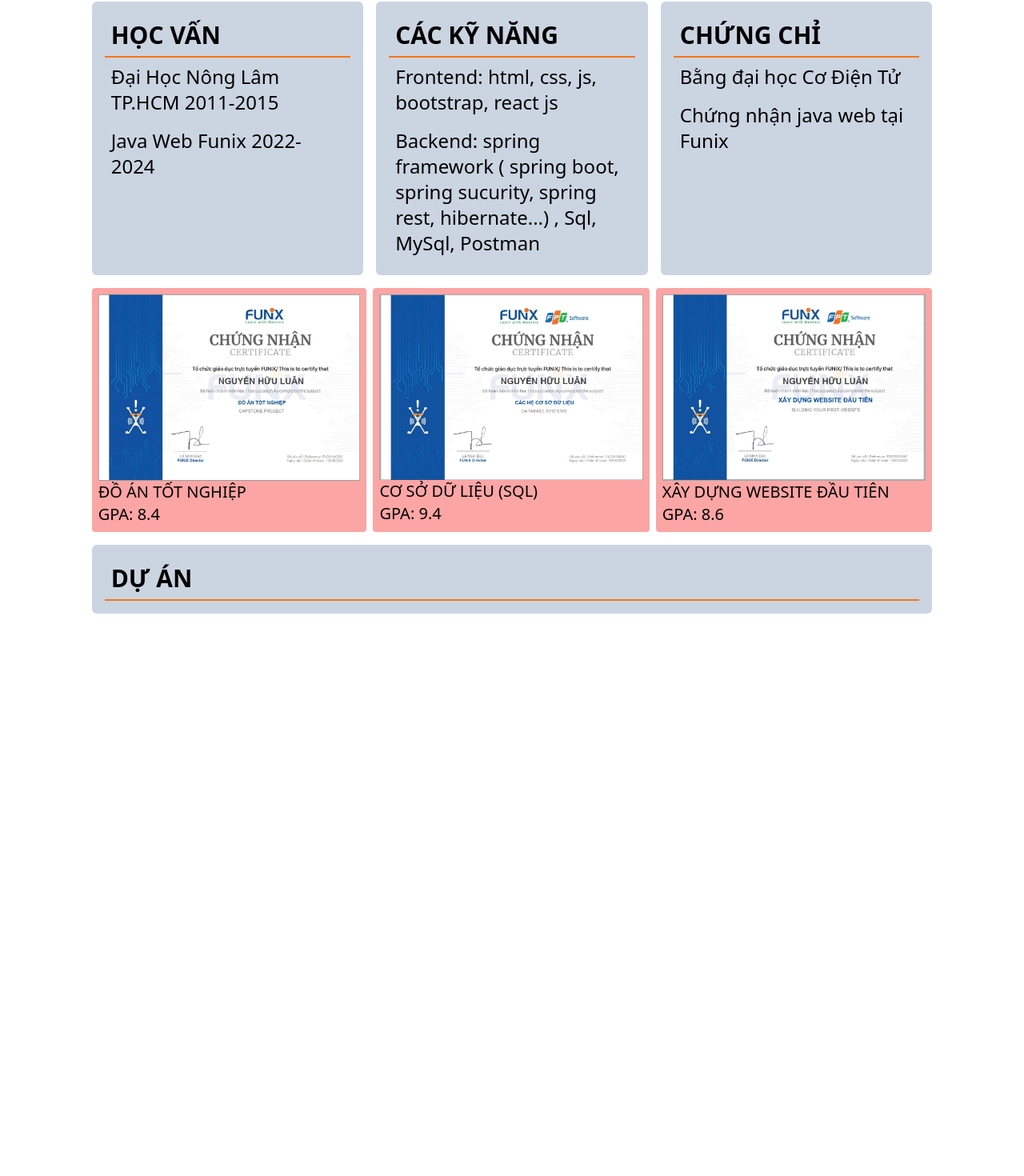
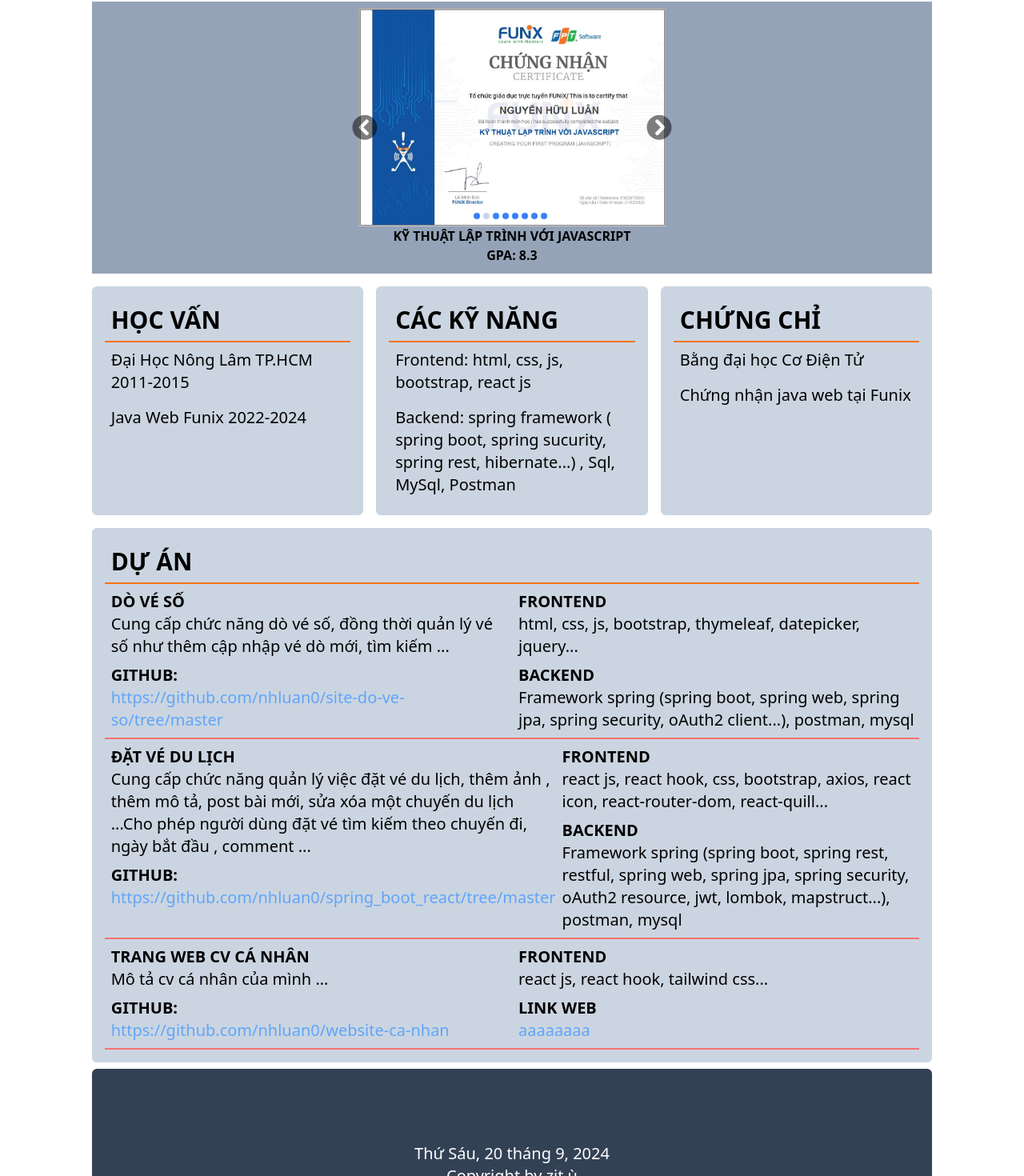
Before and after one commit to nhluan0/website-ca-nhan, a React (Vite) app in the folder web_ca_nhan_nguyen_huu_luan/: page / in a window 1280 px wide. Shown: the part 430-1900 px from the top of the page at 80% size. Before the commit the page ends 1205 px from the top, so only its background shows below. Built offline with nearby package versions, Linux system fonts and the light colour scheme.

Commit message:
add lan 2

```diff
--- a/web_ca_nhan_nguyen_huu_luan/src/App.jsx
+++ b/web_ca_nhan_nguyen_huu_luan/src/App.jsx
@@ -1,17 +1,15 @@
 import './App.css'
-import Education from './components/body/Education'
-import Projects from './components/body/Projects'
+import Body from './components/body/Body'
+import Footer from './components/footer/Footer'
 
-import SlideCertification from './components/body/SlideCertification'
 import PersonalInfor from './components/header/PersonalInfor'
 
 function App() {
   return (
     <div className="xl:w-10/12 mx-auto relative">
       <PersonalInfor />
-      <Education />
-      <SlideCertification />
-      <Projects />
+      <Body />
+      <Footer />
     </div>
   )
 }
--- /dev/null
+++ b/web_ca_nhan_nguyen_huu_luan/src/components/body/Body.jsx
@@ -0,0 +1,15 @@
+import Education from './Education'
+import SlideCertification from './SlideCertification'
+import Projects from './Projects'
+
+const Body = () => {
+  return (
+    <>
+      <SlideCertification />
+      <Education />
+      <Projects />
+    </>
+  )
+}
+
+export default Body
--- a/web_ca_nhan_nguyen_huu_luan/src/components/body/Education.jsx
+++ b/web_ca_nhan_nguyen_huu_luan/src/components/body/Education.jsx
@@ -14,7 +14,7 @@ const Education = () => {
                 item.content.length > 0 &&
                 item?.content.map((it, idx) => {
                   return (
-                    <div className="p-2 text-2xl" key={idx}>
+                    <div className="p-2 text-xl" key={idx}>
                       {it}
                     </div>
                   )
--- a/web_ca_nhan_nguyen_huu_luan/src/components/body/Projects.jsx
+++ b/web_ca_nhan_nguyen_huu_luan/src/components/body/Projects.jsx
@@ -1,11 +1,56 @@
-import React from 'react'
+import { dataProject } from './data'
 
 const Projects = () => {
   return (
-    <div className="bg-slate-300 rounded-md  p-4 m-2">
+    <div className="bg-slate-300 rounded-md  p-4 m-2 whitespace-normal">
       <h1 className="text-3xl  uppercase p-2 font-bold  border-solid border-b-2 border-b-orange-500">
         Dự Án
       </h1>
+      {dataProject &&
+        dataProject.length > 0 &&
+        dataProject.map((data, index) => {
+          return (
+            <div
+              key={index}
+              className="flex sm:flex-col lgluan:flex-row border-solid border-b-2 border-b-red-400 text-xl"
+            >
+              <div className=" basis-1/2 pl-2 pb-2">
+                <h2 className="pt-2">{data?.name}</h2>
+                <div> {data?.description}</div>
+                <div>
+                  <h2 className="pt-2">Github:</h2>
+                  <a
+                    href={data?.github}
+                    target="_blank"
+                    className="text-blue-400"
+                  >
+                    {data?.github}
+                  </a>
+                </div>
+              </div>
+              <div className="basis-1/2 pl-2 pb-2">
+                <h2 className="pt-2">Frontend</h2> {data?.Frontend}
+                {data?.Backend && (
+                  <div>
+                    <h2 className="pt-2">Backend</h2> {data?.Backend}
+                  </div>
+                )}
+                {data?.linkWeb && (
+                  <div>
+                    <h2 className="pt-2">Link web</h2>{' '}
+                    <a
+                      href={data?.linkWeb}
+                      target="_blank"
+                      className="text-blue-400"
+                    >
+                      {data?.linkWeb}
+                    </a>
+                  </div>
+                )}
+              </div>
+            </div>
+          )
+        })}
     </div>
   )
 }
--- a/web_ca_nhan_nguyen_huu_luan/src/components/body/SlideCertification.jsx
+++ b/web_ca_nhan_nguyen_huu_luan/src/components/body/SlideCertification.jsx
@@ -1,52 +1,32 @@
-import { useEffect, useState } from 'react'
+import { useEffect, useRef, useState } from 'react'
 import { dataCertification } from './data'
 import ModalCertification from './ModalCertification'
+import { FaChevronCircleLeft, FaChevronCircleRight } from 'react-icons/fa'
 
 const SlideCertification = () => {
-  const [dataFilter, setDataFilter] = useState([])
   const [index, setIndex] = useState(0)
   const [openModal, setOpenModal] = useState(false)
   const [dataModal, setDataModal] = useState({})
-
-  useEffect(() => {
-    const initialItems = dataCertification.slice(0, 3)
-    setDataFilter(initialItems)
-  }, [])
+  const ref = useRef()
 
   useEffect(() => {
     const interval = setInterval(() => {
-      const length = dataCertification.length
-      let newIndex = index + 1
-
-      if (newIndex >= length) {
-        newIndex = 0
-      }
-
-      let certification = []
-      if (length - newIndex >= 3) {
-        certification = dataCertification.slice(newIndex, newIndex + 3)
-      } else {
-        const remainingItems = length - newIndex
-        certification = [
-          ...dataCertification.slice(newIndex, length),
-          ...dataCertification.slice(0, 3 - remainingItems),
-        ]
-      }
-
-      setDataFilter(certification)
-      setIndex(newIndex)
+      setIndex((prevIndex) =>
+        prevIndex >= dataCertification.length - 1 ? 0 : prevIndex + 1
+      )
     }, 3000)
 
     return () => clearInterval(interval)
-  }, [index])
+  }, [])
 
   const handleOpenModal = (id) => {
     setOpenModal(true)
     const data = dataCertification.filter((e) => e.id === id)
+    let halfHeight = ref.current.getBoundingClientRect().height * 1.5
+
     // cuon to top
     window.scrollTo({
-      top: 0,
-      left: 0,
+      top: halfHeight,
       behavior: 'smooth',
     })
     setDataModal(data[0])
@@ -56,7 +36,7 @@ const SlideCertification = () => {
     setOpenModal(false)
   }
   return (
-    <>
+    <div className="m-2 ">
       {openModal && dataModal && (
         <ModalCertification
           dataModal={dataModal}
@@ -64,28 +44,73 @@ const SlideCertification = () => {
         />
       )}
 
-      <div className="relative overflow-hidden w-full">
-        <div className="flex  gap-2 p-2 sm:flex-col lg:flex-row">
-          {dataFilter &&
-            dataFilter.length > 0 &&
-            dataFilter.map((item) => {
-              return (
-                <div
-                  onClick={() => handleOpenModal(item.id)}
-                  className="card rounded bg-red-300 p-2 cursor-pointer"
+      <div className="relative overflow-hidden w-full bg-slate-400">
+        <div className="relative flex justify-center " ref={ref}>
+          {dataCertification &&
+            dataCertification.length > 0 &&
+            dataCertification.map(
+              (item, idx) =>
+                index === idx && (
+                  <div
+                    className=" relative rounded  p-2"
+                    key={item.id}
+                    style={{
+                      transition: 'transform 0.5s ease-in-out',
+                      height: '340px',
+                    }}
+                  >
+                    <div
+                      onClick={() => handleOpenModal(item.id)}
+                      className="cursor-pointer"
+                    >
+                      <img src={item.src} alt={item.subject} className="w-96" />
+                    </div>
+                    <h3 className="text-center">{item.subject}</h3>
+                    {item?.gpa && (
+                      <h3 className="text-center">GPA: {item?.gpa}</h3>
+                    )}
+                    <FaChevronCircleLeft
+                      className="absolute size-8 top-1/2 left-0 z-10
+                       opacity-50 cursor-pointer hover:opacity-35"
+                      style={{ transform: 'translate(0%,-90%)' }}
+                      onClick={() =>
+                        setIndex((prevIndex) =>
+                          prevIndex == 0
+                            ? dataCertification.length - 1
+                            : prevIndex - 1
+                        )
+                      }
+                    />
+                    <FaChevronCircleRight
+                      className="absolute hover:opacity-35 top-1/2 right-0
+                      size-8 z-10 opacity-50 cursor-pointer"
+                      style={{ transform: 'translate(0%,-90%)' }}
+                      onClick={() =>
+                        setIndex((prevIndex) =>
+                          prevIndex >= dataCertification.length - 1
+                            ? 0
+                            : prevIndex + 1
+                        )
+                      }
+                    />
+                  </div>
+                )
+            )}
+
+          <div className="absolute bottom-16 z-10 flex pb-1">
+            {dataCertification &&
+              dataCertification.length > 0 &&
+              dataCertification.map((item, idx) => (
+                <button
                   key={item.id}
-                >
-                  <div>
-                    <img src={item.src} alt={item.subject} className="" />
-                  </div>
-                  <h2 className="">{item.subject}</h2>
-                  {item?.gpa && <h2>GPA: {item?.gpa}</h2>}
-                </div>
-              )
-            })}
+                  className={index == idx ? 'bg-slate-300' : 'bg-blue-500'}
+                  onClick={() => setIndex(idx)}
+                ></button>
+              ))}
+          </div>
         </div>
       </div>
-    </>
+    </div>
   )
 }
 
--- a/web_ca_nhan_nguyen_huu_luan/src/components/body/data.js
+++ b/web_ca_nhan_nguyen_huu_luan/src/components/body/data.js
@@ -18,24 +18,6 @@ export const dataHocVan = [
 
 export const dataCertification = [
   {
-    id: 8,
-    subject: 'Chứng nhận Java Developer',
-    src: '../../image/chungchi/cc_Java_developer.jpg',
-    gpa: '',
-  },
-  {
-    id: 7,
-    subject: 'Đồ án tốt nghiệp',
-    src: '/image/chungchi/cc_do_an_tot_nghiep.jpg',
-    gpa: 8.4,
-  },
-  {
-    id: 5,
-    subject: 'Cơ sở dữ liệu (SQL)',
-    src: '/image/chungchi/cc_co_so_du_lieu_SQL.jpg',
-    gpa: 9.4,
-  },
-  {
     id: 1,
     subject: 'Xây dựng website đầu tiên',
     src: '../../image/chungchi/cc_xay_dung_web.jpg',
@@ -48,23 +30,41 @@ export const dataCertification = [
     gpa: 8.3,
   },
   {
+    id: 3,
+    subject: 'Lập trình hướng đối tượng bằng java',
+    src: '/image/chungchi/cc_java.jpg',
+    gpa: 7.7,
+  },
+  {
     id: 4,
     subject: 'Cấu trúc dữ liệu và giải thuật',
     src: '/image/chungchi/cc_giai_thuat_cau_truc_du_lieu.jpg',
     gpa: 8.2,
   },
   {
-    id: 3,
-    subject: 'Lập trình hướng đối tượng bằng java',
-    src: '/image/chungchi/cc_java.jpg',
-    gpa: 7.7,
+    id: 5,
+    subject: 'Cơ sở dữ liệu (SQL)',
+    src: '/image/chungchi/cc_co_so_du_lieu_SQL.jpg',
+    gpa: 9.4,
   },
-
   {
     id: 6,
     subject: 'Ứng dụng web (Java)',
     src: '/image/chungchi/cc_ung_dung_web_java.jpg',
     gpa: 7.5,
+  },
+  {
+    id: 7,
+    subject: 'Đồ án tốt nghiệp',
+    src: '/image/chungchi/cc_do_an_tot_nghiep.jpg',
+    gpa: 8.4,
+  },
+
+  {
+    id: 8,
+    subject: 'Chứng nhận Java Developer',
+    src: '../../image/chungchi/cc_Java_developer.jpg',
+    gpa: '',
   },
 ]
 
@@ -73,35 +73,28 @@ export const dataProject = [
     name: 'Dò Vé Số',
     description:
       'Cung cấp chức năng dò vé số, đồng thời quản lý vé số như thêm cập nhập vé dò mới, tìm kiếm ...',
-    Frontend:
-      'Frontend: html, css, bootstrap, thymeleaf, datapicker, jquery...',
+    Frontend: 'html, css, js, bootstrap, thymeleaf, datepicker, jquery...',
     Backend:
-      'Framework spring (spring boot, spring web, spring jpa, spring security, oAuth2 client, hibetnate...), postman, mysql',
+      'Framework spring (spring boot, spring web, spring jpa, spring security, oAuth2 client...), postman, mysql',
     github: 'https://github.com/nhluan0/site-do-ve-so/tree/master',
   },
+
   {
     name: 'Đặt vé du lịch',
     description:
       'Cung cấp chức năng quản lý việc đặt vé du lịch, thêm ảnh , thêm mô tả, post bài mới, sửa xóa một chuyến du lịch ...Cho phép người dùng đặt vé tìm kiếm theo chuyến đi, ngày bắt đầu , comment ...',
-    Frontend: 'Frontend:  react js, react hook, css, bootstrap...',
+    Frontend:
+      'react js, react hook, css, bootstrap, axios, react icon, react-router-dom, react-quill...',
     Backend:
-      'Framework spring (spring boot, spring rest, restful, spring web, spring jpa, spring security, oAuth2 resource, hibetnate , jwt, lombok, mapstruct...), postman, mysql',
-    github: 'https://github.com/nhluan0/site-do-ve-so/tree/master',
-  },
-  {
-    name: 'Đặt vé du lịch',
-    description:
-      'Cung cấp chức năng quản lý việc đặt vé du lịch, thêm ảnh , thêm mô tả, post bài mới, sửa xóa một chuyến du lịch ...Cho phép người dùng đặt vé tìm kiếm theo chuyến đi, ngày bắt đầu , comment ...',
-    Frontend: 'Frontend:  react js, react hook, css, bootstrap...',
-    Backend:
-      'Framework spring (spring boot, spring rest, restful, spring web, spring jpa, spring security, oAuth2 resource, hibetnate , jwt, lombok, mapstruct...), postman, mysql',
+      'Framework spring (spring boot, spring rest, restful, spring web, spring jpa, spring security, oAuth2 resource, jwt, lombok, mapstruct...), postman, mysql',
     github: 'https://github.com/nhluan0/spring_boot_react/tree/master',
   },
   {
     name: 'Trang web Cv Cá Nhân',
     description: 'Mô tả cv cá nhân của mình ...',
-    Frontend: 'Frontend:  react js, react hook, tailwind css...',
+    Frontend: 'react js, react hook, tailwind css...',
     Backend: '',
-    github: 'https://github.com/nhluan0/spring_boot_react/tree/master',
+    github: 'https://github.com/nhluan0/website-ca-nhan',
+    linkWeb: 'aaaaaaaa',
   },
 ]
--- /dev/null
+++ b/web_ca_nhan_nguyen_huu_luan/src/components/footer/Footer.jsx
@@ -0,0 +1,17 @@
+const Footer = () => {
+  return (
+    <div className=" rounded-md text-xl flex flex-col justify-center items-center h-60 bg-slate-700 text-white m-2">
+      <div>
+        {new Date().toLocaleDateString('vi-Vn', {
+          weekday: 'long',
+          year: 'numeric',
+          month: 'long',
+          day: 'numeric',
+        })}
+      </div>
+      <div>Copyright by zịt ù</div>
+    </div>
+  )
+}
+
+export default Footer
--- a/web_ca_nhan_nguyen_huu_luan/src/index.css
+++ b/web_ca_nhan_nguyen_huu_luan/src/index.css
@@ -8,6 +8,12 @@
   }
 
   h2 {
-    @apply text-xl uppercase;
+    @apply text-xl uppercase font-bold;
+  }
+  h3 {
+    @apply uppercase font-bold;
+  }
+  button {
+    @apply mr-1 w-2 h-2 rounded-full  flex items-center justify-center bg-slate-50;
   }
 }
--- a/web_ca_nhan_nguyen_huu_luan/tailwind.config.js
+++ b/web_ca_nhan_nguyen_huu_luan/tailwind.config.js
@@ -7,6 +7,7 @@ export default {
         sm: '0px', // Điểm gãy nhỏ (sm) thường được đặt ở 640px
         md: '768px', // Điểm gãy trung bình (md) thường được đặt ở 768px
         lg: '900px', // Điểm gãy lớn (lg) tùy chỉnh ở 900px
+        lgluan: '1100px', // Điểm gãy lớn (lg) tùy chỉnh ở 900px
         xl: '1280px', // Điểm gãy rất lớn (xl)
         '2xl': '1536px', // Điểm gãy cực lớn (2xl)
       },
```
Also changed, not shown: web_ca_nhan_nguyen_huu_luan/src/components/body/ModalCertification.jsx (+4 -3 lines).
